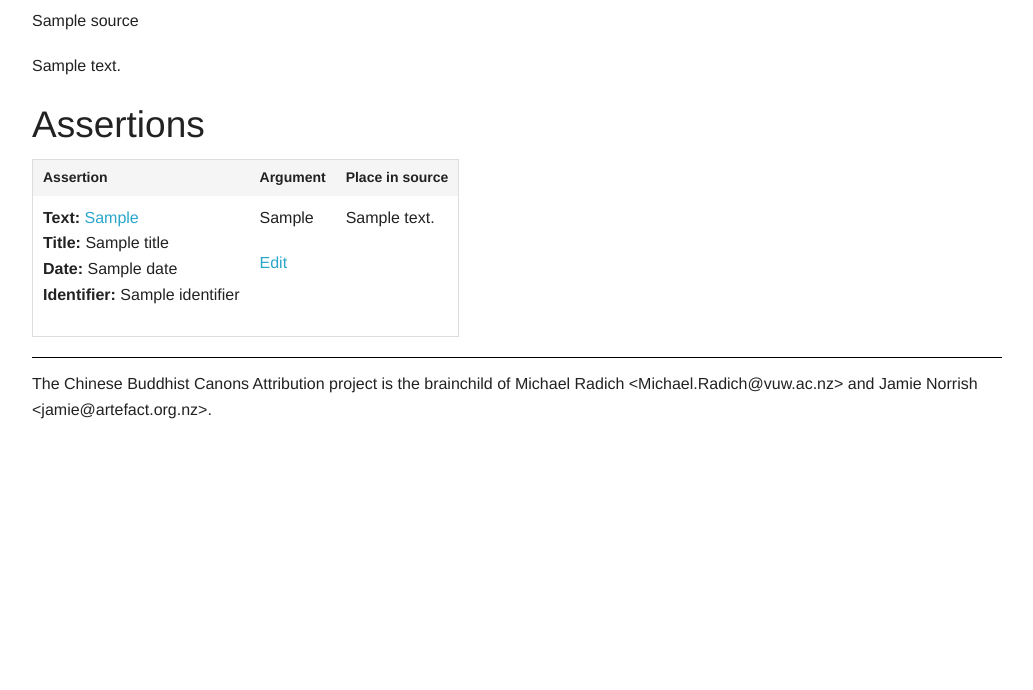
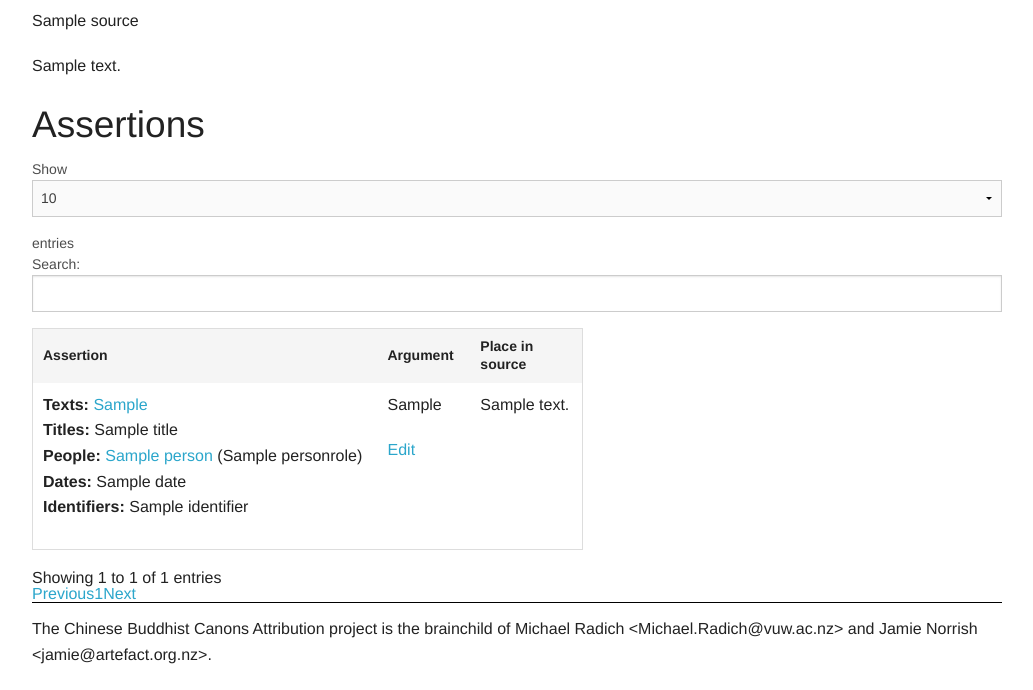
Before and after one commit to ajenhl/moad, a Django app: page /source/1/ in a window 1280 px wide. Shown: the part 110-800 px from the top of the page, without its empty margins (123-1156 px from the left). Run offline with Django 3.2, Linux system fonts and the light colour scheme; tables that the repository leaves empty hold one stand-in row (values such as "Sample post"); parts of the project's set-up code (start-up, migrations or seed data) failed here and were passed over; some libraries are stand-ins or nearby versions.

Commit message:
Added hackish support for the searching within DataTables to match on unaccented search terms.

```diff
--- a/attribution/templates/attribution/display/person_table.html
+++ b/attribution/templates/attribution/display/person_table.html
@@ -1,9 +1,11 @@
+{% load search_index %}
 <table id="person-table">
   <thead>
     <tr>
       <th scope="col">Name</th>
       <th scope="col">Date</th>
       <th scope="col">Notes</th>
+      <th scope="col" style="display: none;">Search</th>
     </tr>
   </thead>
   <tbody>
@@ -14,6 +16,7 @@
       </td>
       <td data-order="{{ person.sort_date }}">{{ person.date }}</td>
       <td>{{ person.note }}</td>
+      <td style="display: none;">{{ person.name|remove_combining }} {{ person.note|remove_combining }}</td>
     </tr>
     {% endfor %}
   </tbody>
--- a/attribution/templates/attribution/display/source.html
+++ b/attribution/templates/attribution/display/source.html
@@ -1,4 +1,5 @@
 {% extends "attribution/display/base.html" %}
+{% load search_index %}
 
 {% block title %}{{ block.super }}Source: {{ source.abbreviation }}{% endblock title %}
 
@@ -15,43 +16,55 @@
 
 <h2>Assertions</h2>
 
-<table>
+<table id="assertion-table">
   <thead>
     <tr>
       <th scope="col">Assertion</th>
       <th scope="col">Argument</th>
       <th scope="col">Place in source</th>
+      <th scope="col" style="display: none;">Search</th>
     </tr>
   </thead>
   <tbody>
     {% for assertion in source.assertions.all %}
+    {% with texts=assertion.texts.all %}
     <tr>
       <td>
         <ul class="no-bullet">
-          <li><span class="assertion-property-title">Text:</span> {% for text in assertion.texts.all %}
+          <li><span class="assertion-property-title">Texts:</span> {% for text in texts %}
             <a href="{% url 'text_display' text.id %}">{{ text }}</a>
             {% if not forloop.last %}; {% endif %}
             {% endfor %}
           </li>
-          {% include "attribution/display/text_property.html" with title="Title" properties=assertion.titles.all %}
+          {% include "attribution/display/text_property.html" with title="Titles" properties=assertion.titles.all %}
 
-          {% include "attribution/display/text_person.html" with title="Author" people=assertion.authors.all %}
+          {% include "attribution/display/text_person.html" with title="People" involvements=assertion.person_involvements.all %}
 
-          {% include "attribution/display/text_person.html" with title="Translator" people=assertion.translators.all %}
+          {% include "attribution/display/text_property.html" with title="Dates" properties=assertion.dates.all %}
 
-          {% include "attribution/display/text_property.html" with title="Date" properties=assertion.dates.all %}
-
-          {% include "attribution/display/text_property.html" with title="Identifier" properties=assertion.identifiers.all %}
+          {% include "attribution/display/text_property.html" with title="Identifiers" properties=assertion.identifiers.all %}
         </ul>
       </td>
       <td>{{ assertion.argument|linebreaks }}
         <p><a href="{% url 'admin:attribution_propertyassertion_change' assertion.pk %}">Edit</a></p>
       </td>
       <td>{% if assertion.source_detail %}{{ assertion.source_detail|linebreaks }}{% endif %}</td>
-      </td>
+      <td style="display: none;">{{ assertion.argument|remove_combining }} {% for person in assertion.people.all %}{{ person.name|remove_combining }} {% endfor %} {% for text in texts %}{{ text.cached_identifier.identifier|remove_combining }} {% endfor %}</td>
     </tr>
+    {% endwith %}
     {% endfor %}
   </tbody>
 </table>
 
 {% endblock content %}
+
+{% block end_js %}
+{{ block.super }}
+<script type="text/javascript" charset="utf8" src="//cdn.datatables.net/1.10.0/js/jquery.dataTables.js"></script>
+<script type="text/javascript" src="//cdn.datatables.net/plug-ins/be7019ee387/integration/foundation/dataTables.foundation.js"></script>
+<script>
+$(document).ready(function () {
+  $('#assertion-table').DataTable();
+});
+</script>
+{% endblock end_js %}
--- a/attribution/templates/attribution/display/source_list.html
+++ b/attribution/templates/attribution/display/source_list.html
@@ -1,4 +1,5 @@
 {% extends "attribution/display/base.html" %}
+{% load search_index %}
 
 {% block title %}{{ block.super }}List of sources{% endblock title %}
 
@@ -19,6 +20,7 @@
       <th scope="col">Date</th>
       <th scope="col">Source</th>
       <th scope="col">Number of Assertions</th>
+      <th scope="col" style="display: none;">Search</th>
     </tr>
   </thead>
   <tbody>
@@ -27,6 +29,7 @@
       <td>{{ source.date }}</td>
       <td><a href="{% url 'source_display' source.id %}">{{ source }}</a></td>
       <td>{{ source.num_assertions }}</td>
+      <td style="display: none;">{{ source.name|remove_combining }}</td>
     </tr>
     {% endfor %}
   </tbody>
--- a/attribution/templatetags/search_index.py
+++ b/attribution/templatetags/search_index.py
@@ -8,5 +8,7 @@ register = template.Library()
 
 @register.filter
 def remove_combining (text):
+    if type(text) != type(u''):
+        text = text.decode('utf-8')
     nkfd_form = unicodedata.normalize('NFKD', text)
     return u''.join([c for c in nkfd_form if not unicodedata.combining(c)])
```
Also changed, not shown: attribution/templates/attribution/display/person_text.html (+6 -1 lines).
